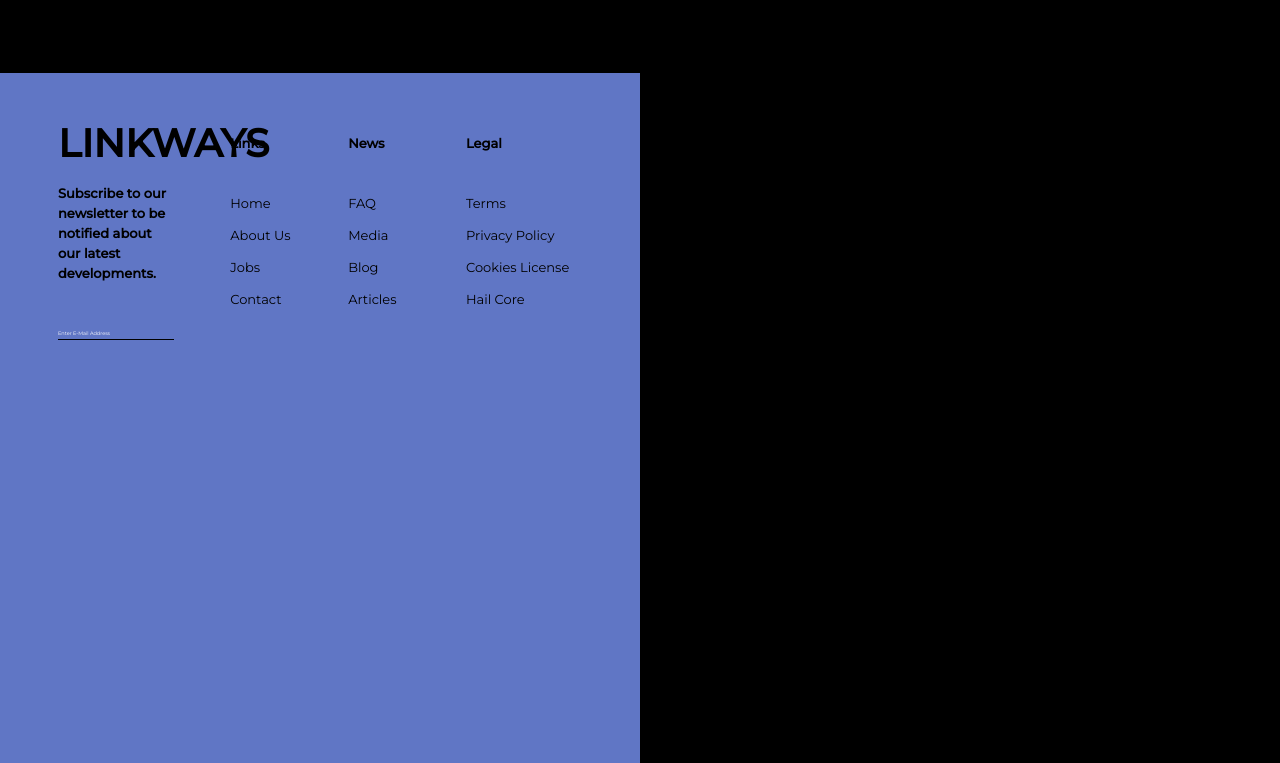
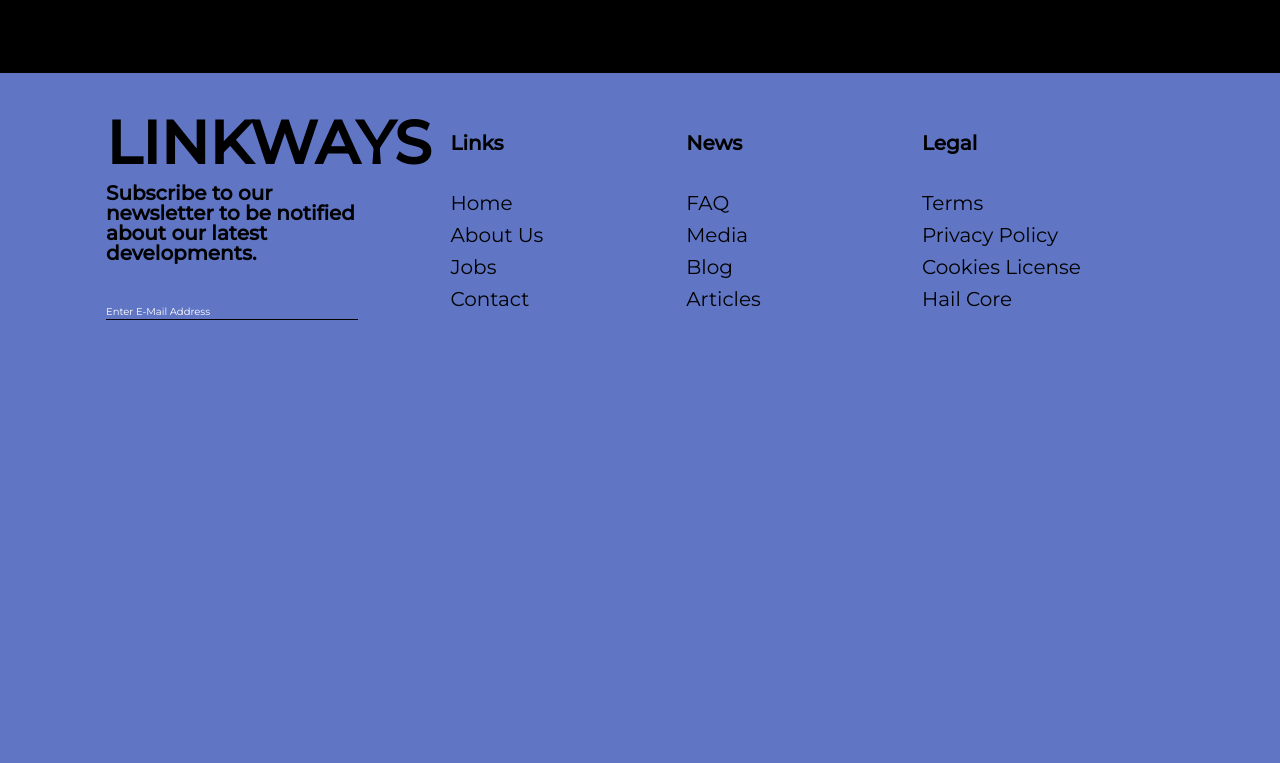
Before and after one commit to ArjunGambhir20099/Linkways23, a plain HTML site: page index.html in a window 1280 px wide. Shown: the part 1740-2503 px from the top of the page. Drawn offline with Linux system fonts and the light colour scheme; some packages are replaced by stand-ins of ours; a script that the page names is missing; some icons are missing.

Commit message:
Update style.css

```diff
--- a/style.css
+++ b/style.css
@@ -888,10 +888,10 @@ accent-color:#354C9E; background-color: #F5EAD9 !important;
 /***************************************************************/
 
 footer{
-    width: 50%;
+    width: 100%;
     position: absolute;
     background: rgb(96, 118, 197);
-    font-size: 13px;
+    font-size: 20px;
     line-height: 20px;
     padding: 50px 0 0px;
 }
@@ -964,7 +964,7 @@ form input{
 ::placeholder
 {
     color: white !important;
-    font-family: 'Montserrat'; font-size: 5px;
+    font-family: 'Montserrat'; font-size: 10px;
 
 }
 
```
